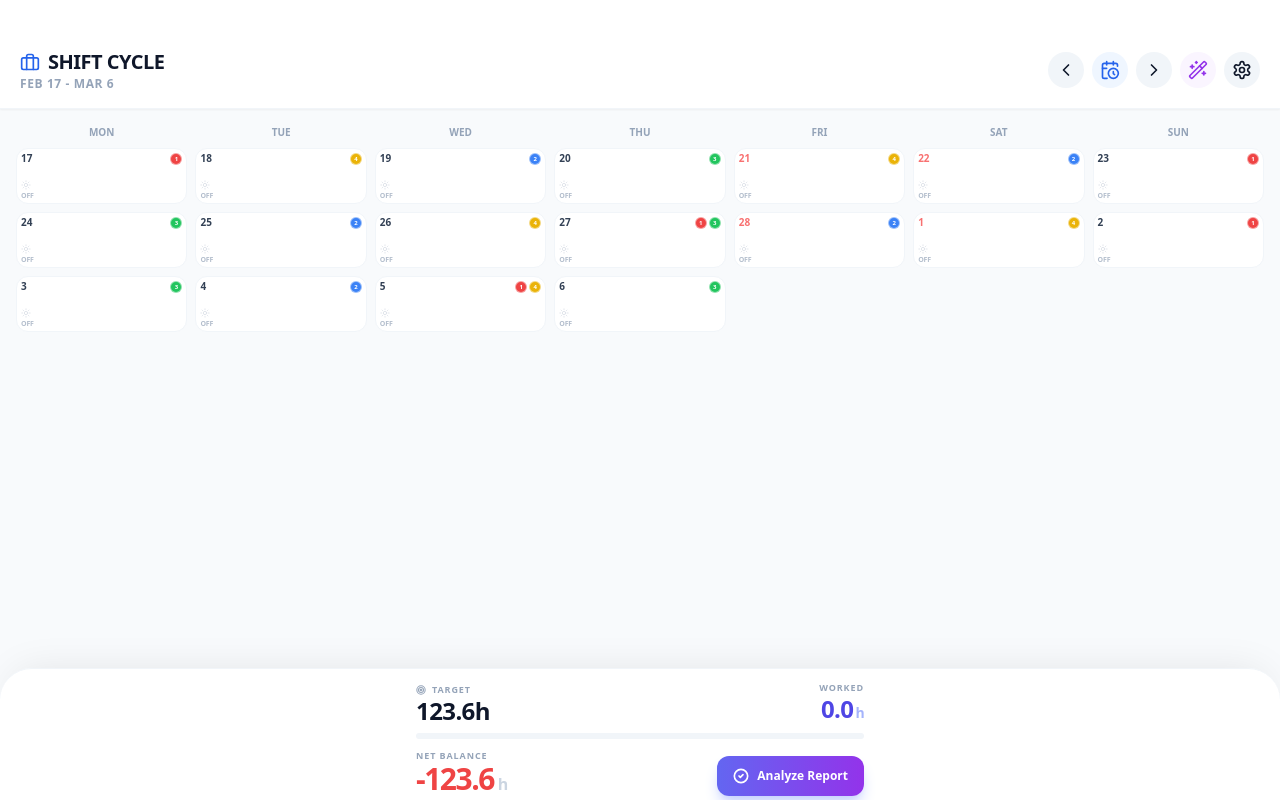
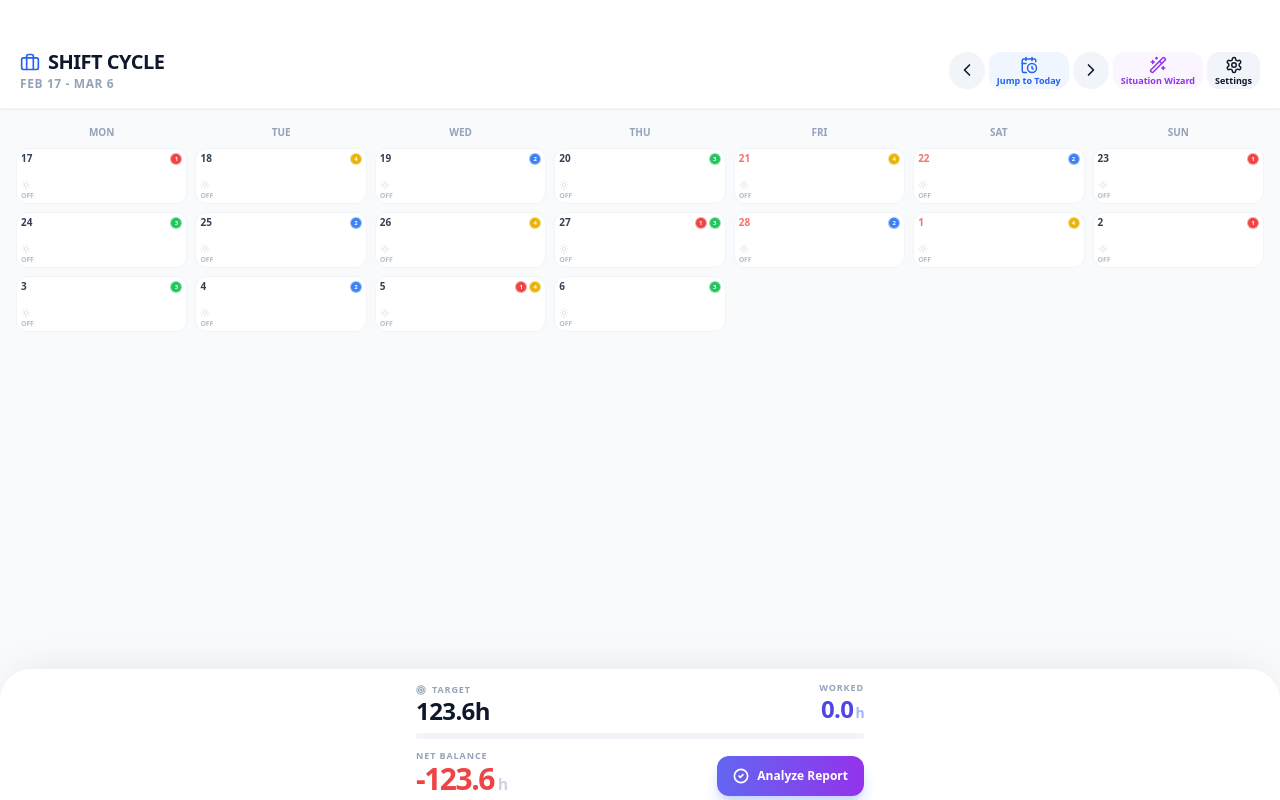
Before and after one commit to vergilmclee/Marine-Work-Hour-Balance, a React (Vite) app: page / in a window 1280 px wide. Built offline with nearby package versions, Linux system fonts and the light colour scheme.

Commit message:
Add visible text labels to main toolbar buttons
Co-authored-by: vergilmclee <vergilmclee@users.noreply.github.com>

```diff
--- a/App.tsx
+++ b/App.tsx
@@ -552,12 +552,12 @@ const AppContent: React.FC = () => {
             {cycleStartDate.toLocaleDateString(undefined, { month: 'short', day: 'numeric' })} - {cycleEndDate.toLocaleDateString(undefined, { month: 'short', day: 'numeric' })}
           </p>
         </div>
-        <div className="flex gap-2">
-          <button onClick={() => setCycleIndex(cycleIndex - 1)} className="p-2 rounded-full bg-slate-100 hover:bg-slate-200 transition-colors"><ChevronLeft size={20} /></button>
-          <button onClick={handleJumpToToday} className="p-2 rounded-full bg-blue-50 text-blue-600 hover:bg-blue-100 transition-colors"><CalendarClock size={20} /></button>
-          <button onClick={() => setCycleIndex(cycleIndex + 1)} className="p-2 rounded-full bg-slate-100 hover:bg-slate-200 transition-colors"><ChevronRight size={20} /></button>
-          <button onClick={() => setIsWizardOpen(true)} className="p-2 rounded-full bg-purple-50 text-purple-600 hover:bg-purple-100 transition-colors"><Wand2 size={20} /></button>
-          <button onClick={() => setShowSettings(true)} className="p-2 rounded-full bg-slate-100 hover:bg-slate-200 transition-colors"><Settings size={20} /></button>
+        <div className="flex gap-1">
+          <button onClick={() => setCycleIndex(cycleIndex - 1)} title={t('jump_to_today')} className="p-2 rounded-full bg-slate-100 hover:bg-slate-200 transition-colors"><ChevronLeft size={20} /></button>
+          <button onClick={handleJumpToToday} title={t('jump_to_today')} className="px-2 py-1 rounded-xl bg-blue-50 text-blue-600 hover:bg-blue-100 transition-colors flex flex-col items-center gap-0.5"><CalendarClock size={18} /><span className="text-[9px] font-bold leading-none">{t('jump_to_today')}</span></button>
+          <button onClick={() => setCycleIndex(cycleIndex + 1)} title={t('jump_to_today')} className="p-2 rounded-full bg-slate-100 hover:bg-slate-200 transition-colors"><ChevronRight size={20} /></button>
+          <button onClick={() => setIsWizardOpen(true)} title={t('situation_wizard')} className="px-2 py-1 rounded-xl bg-purple-50 text-purple-600 hover:bg-purple-100 transition-colors flex flex-col items-center gap-0.5"><Wand2 size={18} /><span className="text-[9px] font-bold leading-none">{t('situation_wizard')}</span></button>
+          <button onClick={() => setShowSettings(true)} title={t('settings')} className="px-2 py-1 rounded-xl bg-slate-100 hover:bg-slate-200 transition-colors flex flex-col items-center gap-0.5"><Settings size={18} /><span className="text-[9px] font-bold leading-none">{t('settings')}</span></button>
         </div>
       </div>
 
```
